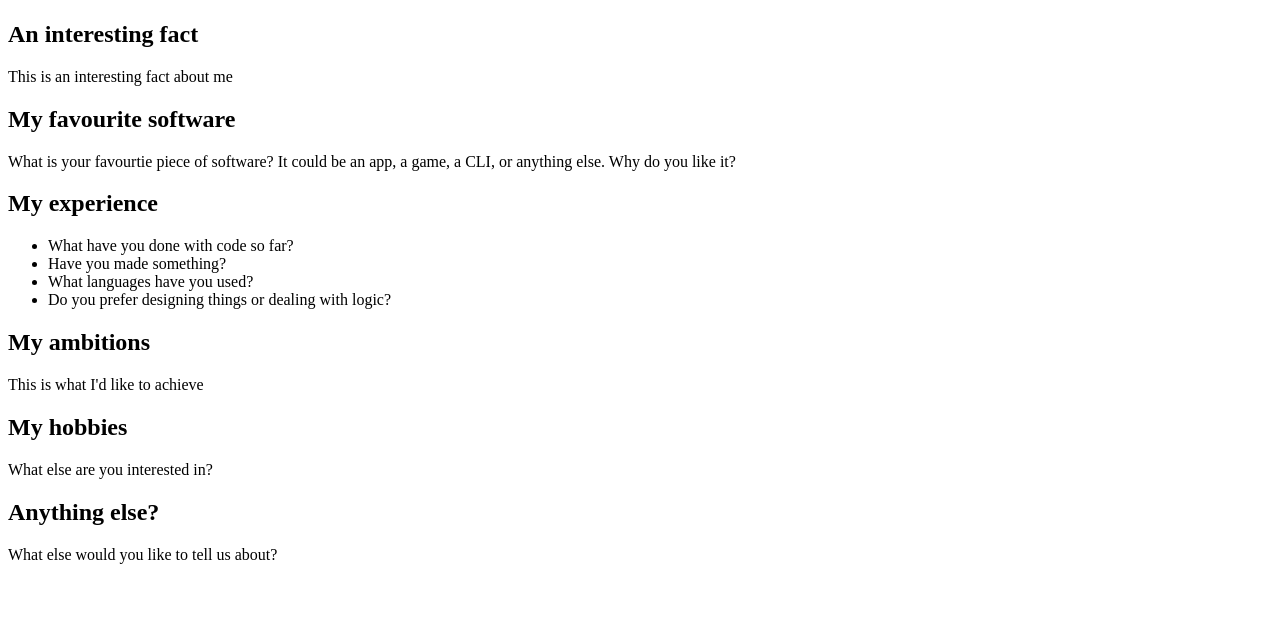
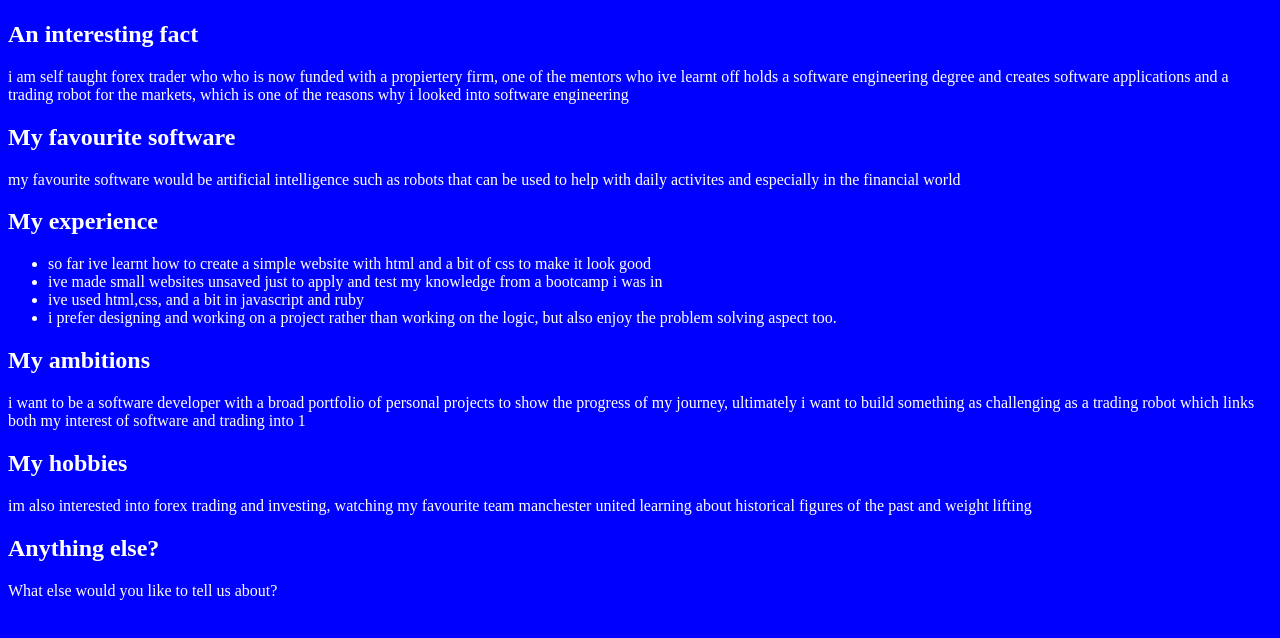
Before and after one commit to Shakil-a/flying-start-portfolio-, a website: page public/index.html in a window 1280 px wide. Shown: the part 136-774 px from the top of the page. Drawn offline with Linux system fonts and the light colour scheme.

Commit message:
github changes

```diff
--- a/public/index.html
+++ b/public/index.html
@@ -8,7 +8,7 @@
   <script src="main.js" defer></script>
   <title>Hello world</title>
 </head>
-<body>
+<body style=background-color:blue
   <main>
 
     <h1>Hello world</h1>
@@ -21,32 +21,43 @@
 
     <article>
       <h2>An interesting fact</h2>
-      <p>This is an interesting fact about me</p>
+      <p> i am self taught forex trader who who is now funded with a propiertery firm, one of the
+        mentors who ive learnt off holds a software engineering degree and creates software applications
+        and a trading robot for the markets, which is one of the reasons why i looked into software engineering     </p>
     </article>
 
     <article>
       <h2>My favourite software</h2>
-      <p>What is your favourtie piece of software? It could be an app, a game, a CLI, or anything else. Why do you like it?</p>
+      <p>my favourite software would be artificial intelligence such as robots that can be used to help
+        with daily activites and especially in the financial world
+      </p>
     </article>
 
     <article>
       <h2>My experience</h2>
       <ul>
-        <li>What have you done with code so far?</li>
-        <li>Have you made something?</li>
-        <li>What languages have you used?</li>
-        <li>Do you prefer designing things or dealing with logic?</li>
+        <li>so far ive learnt how to create a simple website with html and a bit of css to make it look good</li>
+        <li>ive made small websites unsaved just to apply and test my knowledge from a bootcamp i was in</li>
+        <li>ive used html,css, and a bit in javascript and ruby</li>
+        <li>i prefer designing and working on a project rather than working on the logic, but also enjoy
+            the problem solving aspect too.
+        </li>
       </ul>
     </article>
 
     <article>
       <h2>My ambitions</h2>
-      <p>This is what I'd like to achieve</p>
+      <p> i want to be a software developer with a broad portfolio of personal
+     projects to show the progress of my journey, ultimately i want to build something as
+     challenging as a trading robot which links both my interest of software and trading into 1
+      </p>
     </article>
 
     <article>
       <h2>My hobbies</h2>
-      <p>What else are you interested in?</p>
+      <p>im also interested into forex trading and investing, watching my favourite team manchester united
+        learning about historical figures of the past and weight lifting
+      </p>
     </article>
 
     <article>
--- a/public/style.css
+++ b/public/style.css
@@ -3,3 +3,7 @@
 .avatar {
   width: 300px;
 }
+
+body{
+  color:white;
+}
```
Also changed, not shown: 1 other file.
